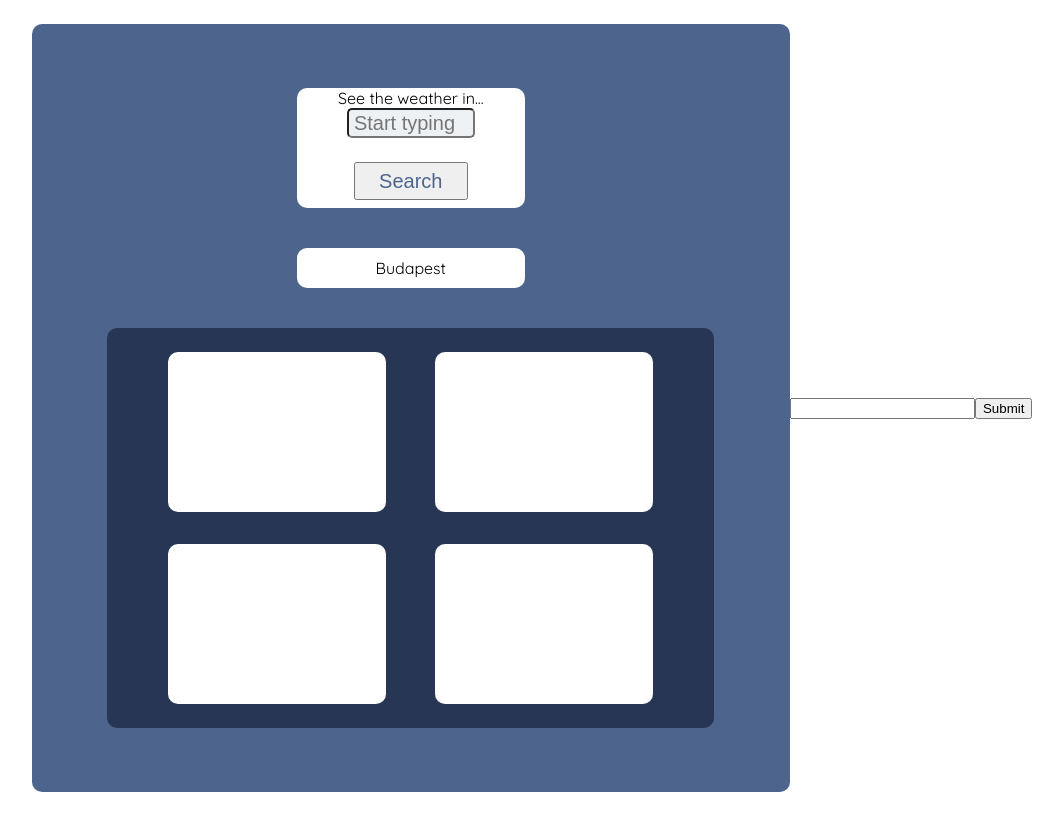
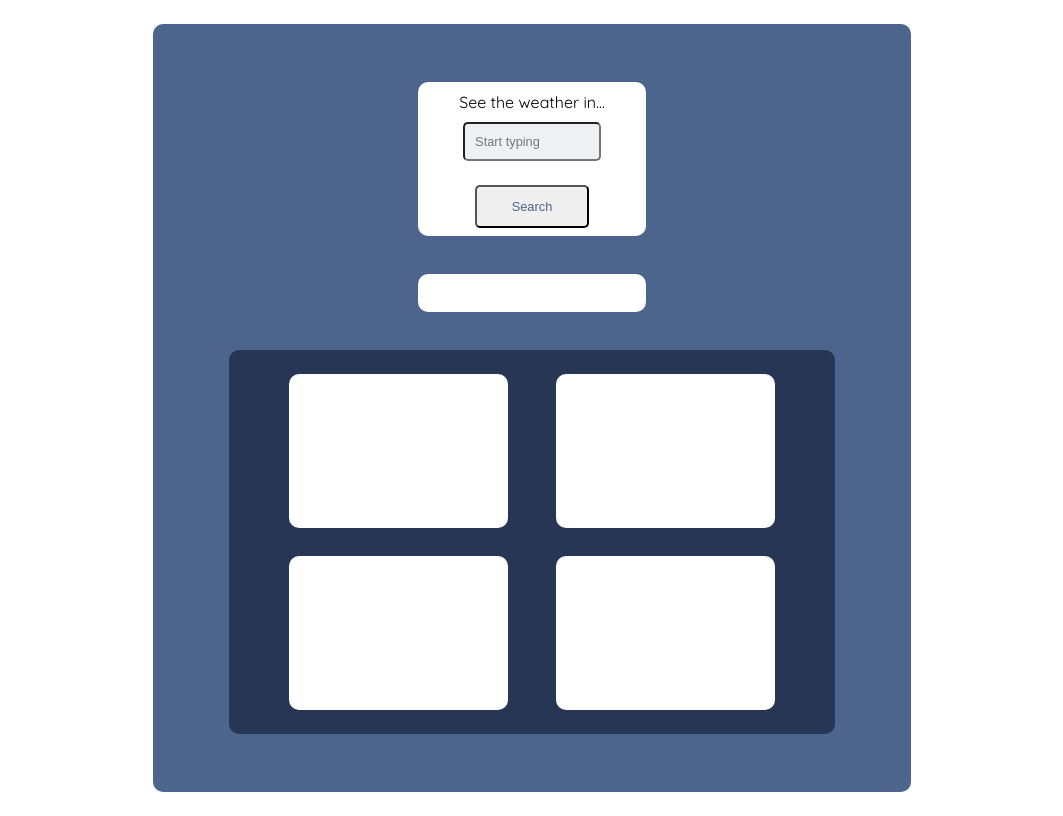
Before and after one commit to DanielLendvai/weather-app, a plain HTML site: page frontend/index.html in a window 1280 px wide. Shown: the whole page, without its empty margins (108-1171 px from the left). Drawn offline with Linux system fonts and the light colour scheme.

Commit message:
szerda_del

```diff
--- a/frontend/index.html
+++ b/frontend/index.html
@@ -15,25 +15,6 @@
     />
   </head>
   <body>
-    <div id="root">
-      <div class="container">
-        <div class="input">
-          <label for="">See the weather in...</label>
-          <input placeholder="Start typing" type="text" />
-          <button>Search</button>
-        </div>
-        <div class="city">Budapest</div>
-        <div class="datas">
-          <div class="first-row">
-            <div class="temperature"></div>
-            <div class="wind"></div>
-          </div>
-          <div class="second-row">
-            <div class="rain"></div>
-            <div class="humidity"></div>
-          </div>
-        </div>
-      </div>
-    </div>
+    <div id="root"></div>
   </body>
 </html>
--- a/frontend/script.js
+++ b/frontend/script.js
@@ -6,8 +6,10 @@ let cityNames = [];
 rootElement.insertAdjacentHTML(
   "beforeend",
   `
-<h2 class="city-name"></h2>
-<input list="cities" name="city" id="cityInput">
+  <div class="container">
+  <div class="input">
+    <label for="">See the weather in...</label>
+    <input placeholder="Start typing" type="text" list="cities" name="city" id="cityInput" value=""/>
     <datalist id="cities">
         <option value="">
         <option value="">
@@ -16,26 +18,47 @@ rootElement.insertAdjacentHTML(
         <option value="">
         <option value="">
         </datalist>
-<input type="submit">
+    <button id="searchButton">Search</button>
+  </div>
+  <div class="city-name"></div>
+  <div class="datas">
+    <div class="first-row">
+      <div class="temperature">
+      </div>
+      <div class="humidity">
+      </div>
+    </div>
+    <div class="second-row">
+      <div class="rain">
+      </div>
+      <div class="wind">
+      </div>
+    </div>
+  </div>
+</div>
 `
 );
 const cityName = document.querySelector(".city-name");
 const cityNameInput = document.querySelector("#cityInput");
-const btn = document.querySelector("button");
+const btn = document.querySelector("#searchButton");
 const dataList = document.querySelector("datalist");
 const options = document.querySelectorAll("option");
+const temperature = document.querySelector(".temperature");
+const humidity = document.querySelector(".humidity");
+const rain = document.querySelector(".rain");
+const wind = document.querySelector(".wind");
 
 cityNameInput.addEventListener("input", (e) => {
   cityNames = [];
   fetch(
-    `http://api.weatherapi.com/v1/search.json?key=c03e30c3acf1486cb5674845221710&q=${e.target.value}`,
-    {
-      Connection: "keep-alive",
-      Vary: "Accept-Encoding",
-      "Content-Length": "2334",
-      "Content-Type": "text/html",
-      Date: "Mon, 17 Oct 2022 08:16:41 GMT",
-    }
+    `http://api.weatherapi.com/v1/search.json?key=c03e30c3acf1486cb5674845221710&q=${e.target.value}`
+    // {
+    //   Connection: "keep-alive",
+    //   Vary: "Accept-Encoding",
+    //   "Content-Length": "2334",
+    //   "Content-Type": "text/html",
+    //   Date: "Mon, 17 Oct 2022 08:16:41 GMT",
+    // }
   )
     .then((response) => response.json())
     .then((data) => {
@@ -44,8 +67,33 @@ cityNameInput.addEventListener("input", (e) => {
       });
     })
     .catch(() => {});
+
   cityName.textContent = e.target.value;
   fillOptions();
+});
+
+let inputValue = document.querySelector("#cityInput");
+
+btn.addEventListener("click", () => {
+  fetch(
+    `http://api.weatherapi.com/v1/current.json?key=c03e30c3acf1486cb5674845221710&q=${inputValue.value}&aqi=no`
+  )
+    .then((response) => response.json())
+    .then((data) => {
+      temperature.insertAdjacentHTML(
+        "beforeend",
+        `<p>${data.current.temp_c}</p>`
+      );
+      humidity.insertAdjacentHTML(
+        "beforeend",
+        `<p>${data.current.humidity}</p>`
+      );
+      rain.insertAdjacentHTML(
+        "beforeend",
+        `<p>${data.current.condition.text}</p>`
+      );
+      wind.insertAdjacentHTML("beforeend", `<p>${data.current.wind_kph}</p>`);
+    });
 });
 
 function fillOptions() {
--- a/frontend/style.scss
+++ b/frontend/style.scss
@@ -9,7 +9,7 @@
   .container {
     background-color: #4d648d;
     width: 60%;
-    height: 96vh;
+    height: 96%;
     display: flex;
     justify-content: center;
     align-items: center;
@@ -18,49 +18,52 @@
 
     .input {
       width: 30%;
-      height: 15vh;
+      height: 20%;
       display: flex;
       justify-content: center;
       align-items: center;
       flex-direction: column;
       border-radius: 10px;
       background-color: white;
-      margin-bottom: 5vh;
+      margin-bottom: 5%;
+      label {
+        margin: 10px 0 10px 0;
+      }
 
       button {
         width: 50%;
-        height: 5vh;
+        height: 30%;
         color: #4d648d;
-        font-size: 20px;
+        font-size: 80%;
         margin-bottom: 1vh;
+        border-radius: 5px;
       }
-
       input {
         width: 50%;
-        height: 2vh;
-        padding: 5px;
+        height: 10%;
+        padding: 10px;
         border-radius: 5px;
         color: #4d648d;
-        font-size: 20px;
+        font-size: 80%;
         background-color: #edf1f4;
         margin-bottom: 3vh;
       }
     }
 
-    .city {
+    .city-name {
       width: 30%;
-      height: 5vh;
+      height: 5%;
       display: flex;
       justify-content: center;
       align-items: center;
       border-radius: 10px;
       background-color: white;
-      margin-bottom: 5vh;
+      margin-bottom: 5%;
     }
 
     .datas {
       width: 80%;
-      height: 50vh;
+      height: 50%;
       background-color: #283655;
       display: flex;
       justify-content: space-between;
@@ -70,59 +73,60 @@
 
       .first-row {
         width: 80%;
-        height: 20vh;
+        height: 50%;
         display: flex;
         justify-content: space-between;
         align-items: center;
 
         .temperature {
           width: 45%;
-          height: 20vh;
+          height: 80%;
           display: flex;
           justify-content: center;
           align-items: center;
           background-color: white;
-          margin-top: 10%;
+          margin-top: 2%;
           border-radius: 10px;
         }
 
-        .wind {
+        .humidity {
           width: 45%;
-          height: 20vh;
+          height: 80%;
           display: flex;
           justify-content: center;
           align-items: center;
           background-color: white;
-          margin-top: 10%;
+          margin-top: 2%;
           border-radius: 10px;
         }
       }
+
       .second-row {
         width: 80%;
-        height: 20vh;
+        height: 50%;
         display: flex;
         justify-content: space-between;
         align-items: center;
 
         .rain {
           width: 45%;
-          height: 20vh;
+          height: 80%;
           display: flex;
           justify-content: center;
           align-items: center;
           background-color: white;
-          margin-bottom: 10%;
+          margin-bottom: 2%;
           border-radius: 10px;
         }
 
-        .humidity {
+        .wind {
           width: 45%;
-          height: 20vh;
+          height: 80%;
           display: flex;
           justify-content: center;
           align-items: center;
           background-color: white;
-          margin-bottom: 10%;
+          margin-bottom: 2%;
           border-radius: 10px;
         }
       }
```
Also changed, not shown: frontend/style.css, 1 other file. Lines whose indentation alone changed are shown as unchanged.
